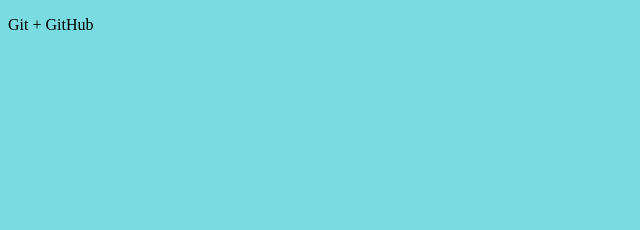
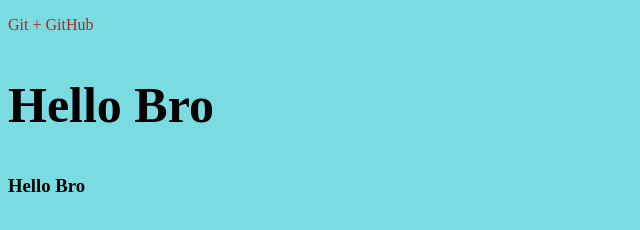
Before and after one commit to Alex22485/gitTest, a plain HTML site: page index.html in a window 1280 px wide. Shown: the whole page, without its empty margins (0-640 px from the left). Drawn offline with Linux system fonts and the light colour scheme.

Commit message:
Наше первое изменнеин

```diff
--- a/css/main.css
+++ b/css/main.css
@@ -1,3 +1,10 @@
 body{
     background-color: hsl(183, 63%, 68%);
 }
+p{
+    color: brown;
+}
+
+h2{
+    font-size: 50px;
+}
--- a/index.html
+++ b/index.html
@@ -9,6 +9,8 @@
 <body>
 
     <p>Git + GitHub</p>
+    <h2>Hello Bro</h2>
+    <h3>Hello Bro</h3>
 
 </body>
 </html>
```
